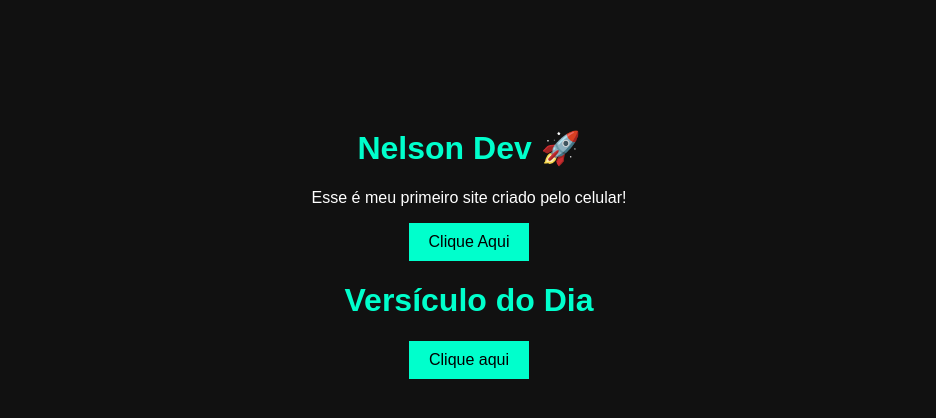
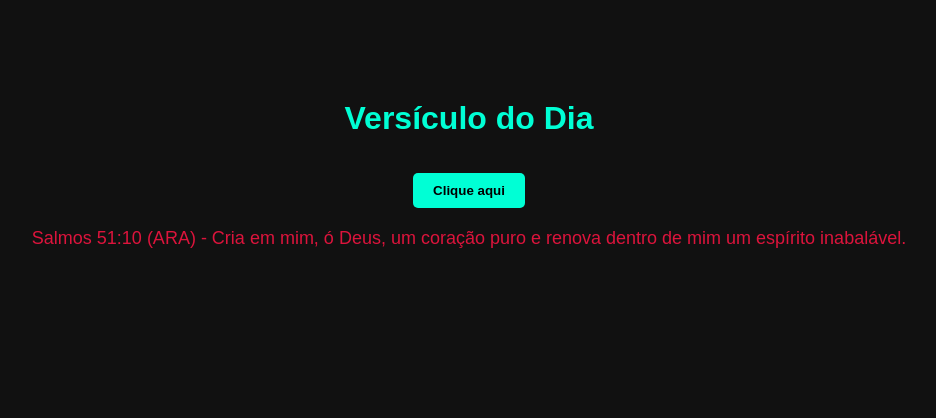
Before and after one commit to nelsonelevive2025-blip/nelsonelevive.github.io, a plain HTML site: page index.html in a window 1280 px wide. Both pictures are taken after a click on the button "Clique aqui". Shown: the whole page, without its empty margins (171-1107 px from the left). Drawn offline with Linux system fonts and the light colour scheme.

Commit message:
Update index.html

```diff
--- a/index.html
+++ b/index.html
@@ -1,64 +1,56 @@
 <!DOCTYPE html>
-<html>
+<html lang="pt-br">
 <head>
-    <title>Meu Primeiro Site</title>
+    <meta charset="UTF-8">
+    <title>Versículo do Dia</title>
+
     <style>
         body {
             background-color: #111;
             color: white;
+            text-align: center;
             font-family: Arial, sans-serif;
-            text-align: center;
-            padding-top: 100px;
+            margin-top: 100px;
         }
 
         h1 {
-            color: #00ffcc;
+            color: #00ffd5;
         }
 
         button {
-            background-color: #00ffcc;
+            background-color: #00ffd5;
             border: none;
             padding: 10px 20px;
-            font-size: 16px;
+            margin-top: 15px;
             cursor: pointer;
+            font-weight: bold;
+            border-radius: 5px;
         }
 
         button:hover {
-            background-color: #00ccaa;
+            opacity: 0.8;
+        }
+
+        #versiculo {
+            color: crimson;
+            margin-top: 20px;
+            font-size: 18px;
         }
     </style>
 </head>
-<body>
 
-    <h1>Nelson Dev 🚀</h1>
-    <p>Esse é meu primeiro site criado pelo celular!</p>
-
-    <button onclick="alert('Jesus Nao muda! 😎')">
-        Clique Aqui
-    </button>
-
-<!DOCTYPE html>
-<html>
-<head>
-    <title>Versículo</title>
-</head>
 <body>
 
     <h1>Versículo do Dia</h1>
 
-    <button onclick="mostrarVersiculo()">
-        Clique aqui
-    </button>
+    <button onclick="mostrarVersiculo()">Clique aqui</button>
 
-    <p id="texto"></p>
+    <p id="versiculo"></p>
 
     <script>
         function mostrarVersiculo() {
-            document.getElementById("texto").innerText =
-            "Salmos 51:10 ARA
-[10] Cria em mim, ó Deus, um coração puro e renova dentro de mim um espírito inabalável.
-
-https://bible.com/bible/1608/psa.51.10.ARA ";
+            document.getElementById("versiculo").innerText =
+            "Salmos 51:10 (ARA) - Cria em mim, ó Deus, um coração puro e renova dentro de mim um espírito inabalável.";
         }
     </script>
 
```
